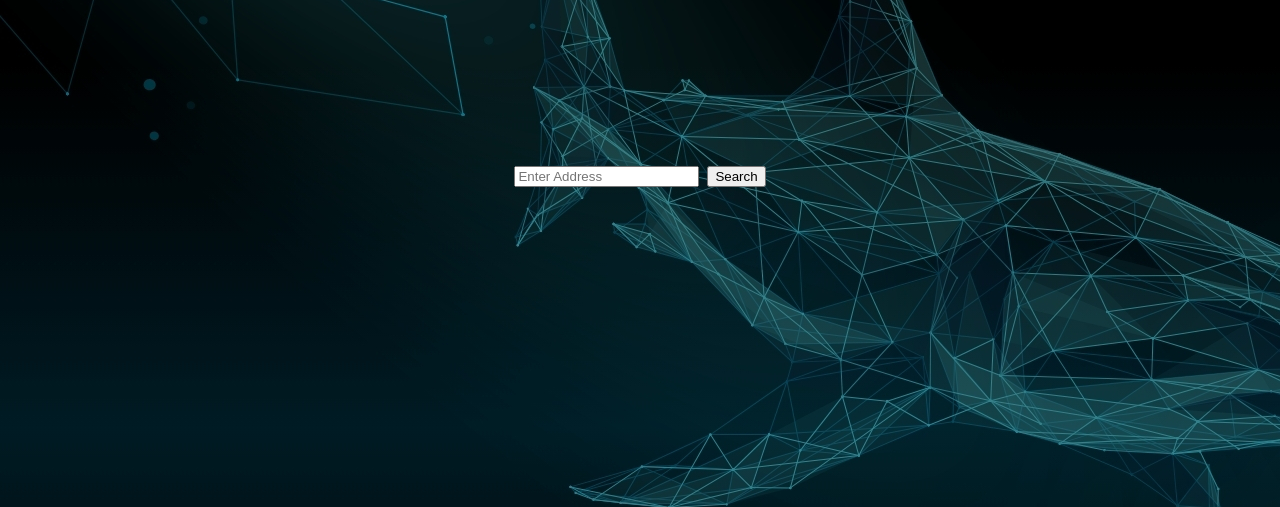
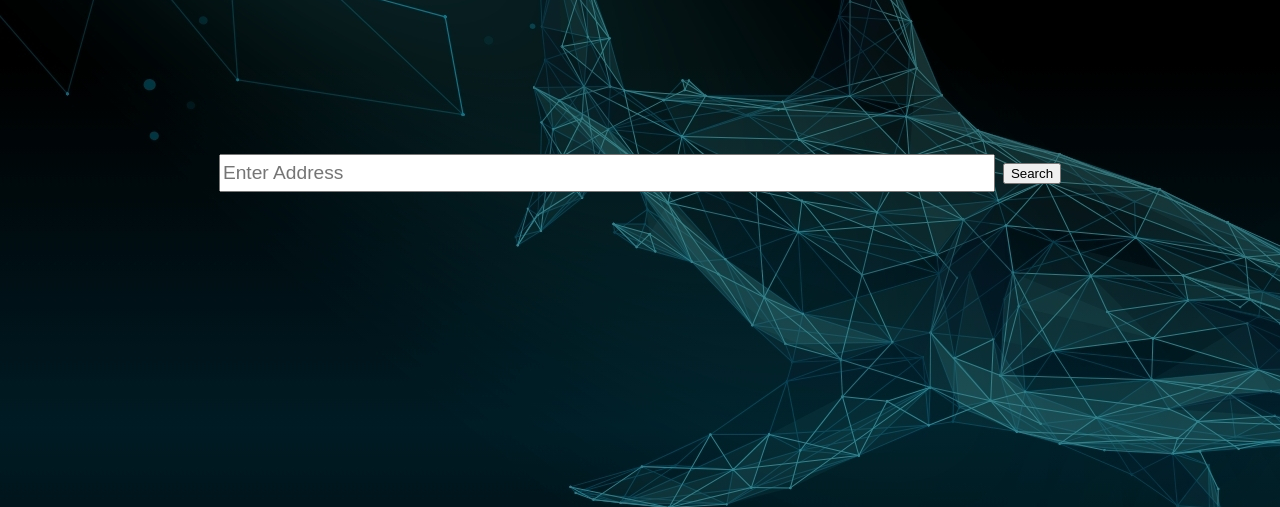
Before and after one commit to leocoding0326/fdfiber-checker, a plain HTML site: page index.html in a window 1280 px wide. Shown: the part 293-800 px from the top of the page. Drawn offline with Linux system fonts and the light colour scheme; a web font is replaced by a local one.

Commit message:
Changes made to search bar input
set width to 60% of vw,
height to 1.5rem

```diff
--- a/style.css
+++ b/style.css
@@ -30,8 +30,14 @@ main {
 #search-bar {
     font-size: 1.5rem;
     font-family: "Noto Sans", sans-serif;
-    width: 80vw;
+    width: 100vw;
     justify-content: center;
     gap: .5rem;
     flex-wrap: wrap;
 }
+
+#address-input {
+    min-width: 60%;
+    height: 2rem;
+    font-size: 1.2rem;
+}
```
